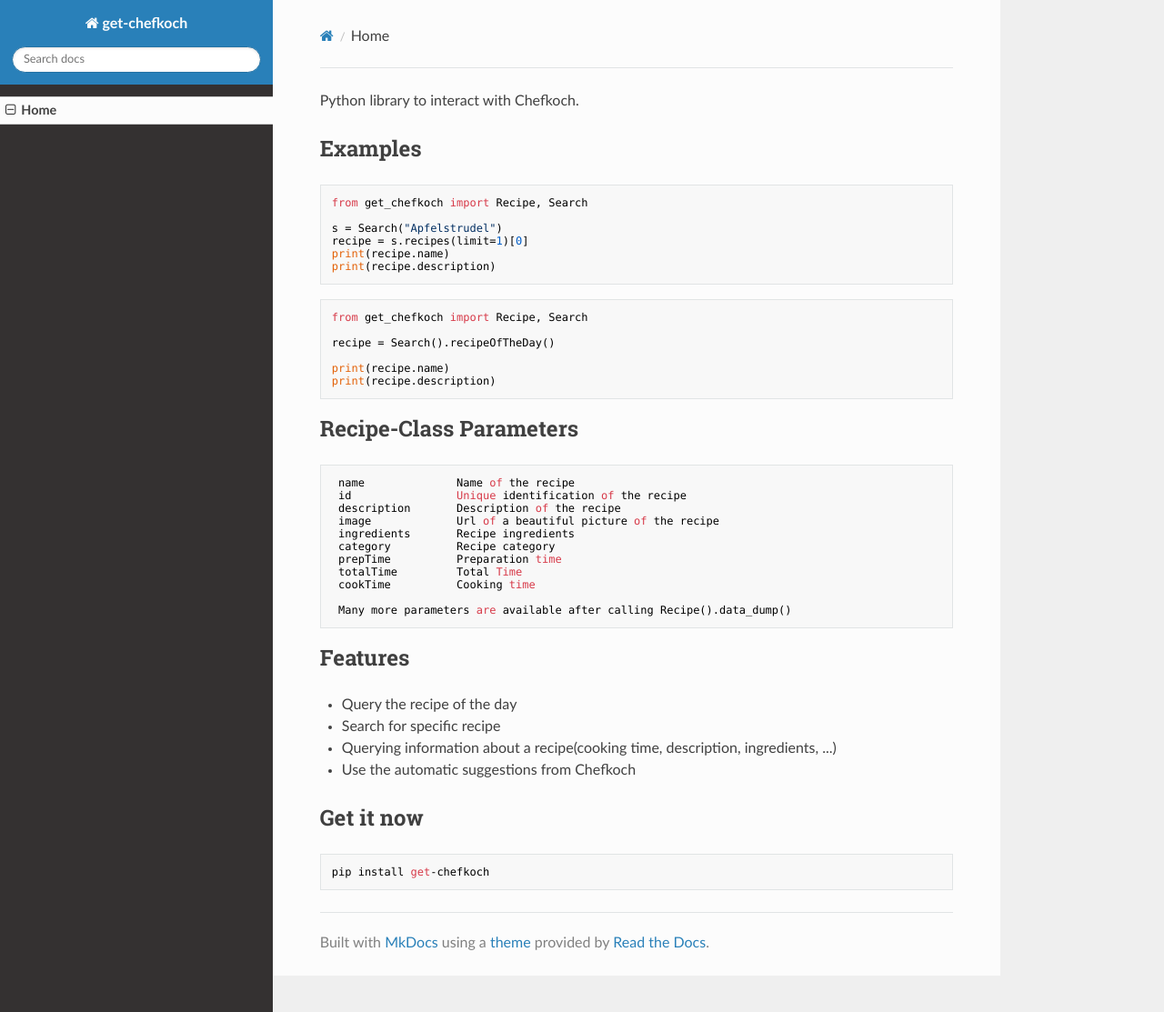
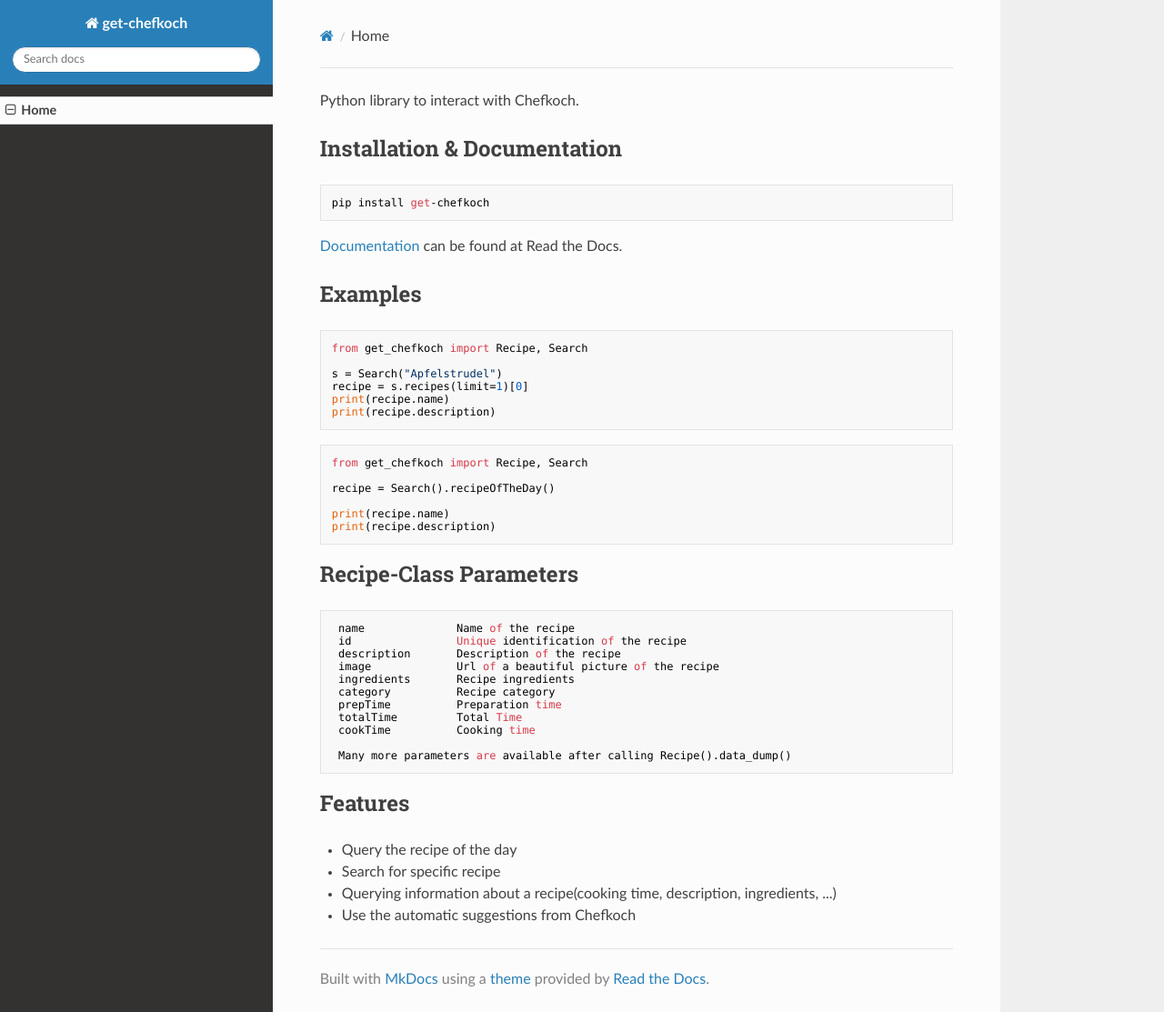
Before and after one commit to ping13/get-chefkoch, an MkDocs documentation site: the page built from docs/index.md, in a window 1280 px wide and 1113 px high. Shown: the whole window at 91% size. Built offline with MkDocs 1.6.1, drawn with Linux system fonts in a browser that asks for light colours; nearby versions of some CDN libraries.

Commit message:
Documentation improvements

````diff
--- a/docs/index.md
+++ b/docs/index.md
@@ -1,5 +1,10 @@
 Python library to interact with Chefkoch.
 
+## Installation & Documentation
+```
+pip install get-chefkoch
+```
+[Documentation](https://get-chefkoch.readthedocs.io/) can be found at Read the Docs.
 
 ## Examples
 ```python
@@ -39,9 +44,3 @@
 - Search for specific recipe
 - Querying information about a recipe(cooking time, description, ingredients, ...)
 - Use the automatic suggestions from Chefkoch
-
-
-## Get it now
-```
-pip install get-chefkoch
-```
````
Also changed, not shown: README.md (+6 -6 lines).
